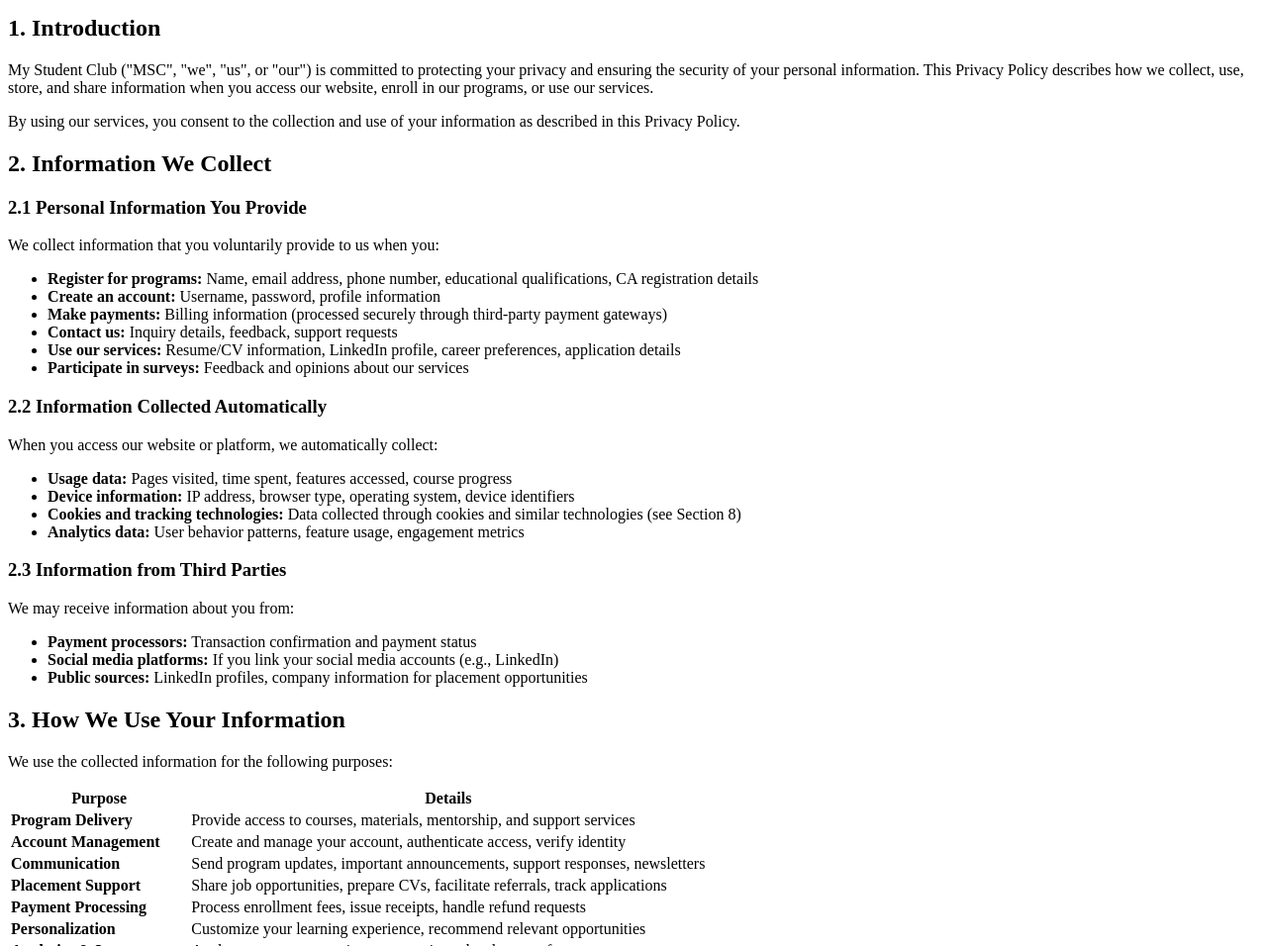
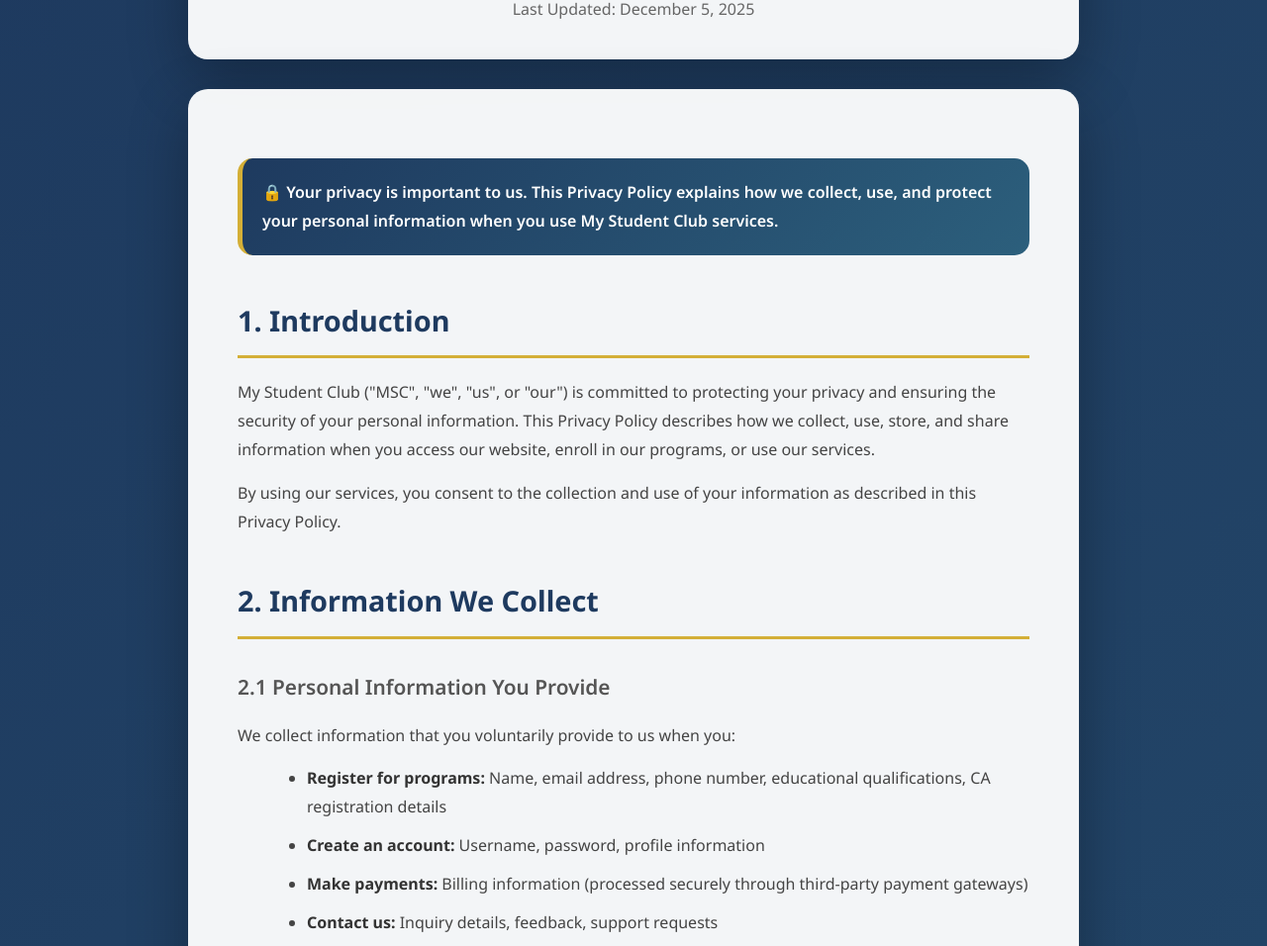
Before and after one commit to seenmttai/msc-courses, a plain HTML site: page privacy-policy.html in a window 1280 px wide. Shown: the part 138-1094 px from the top of the page at 99% size. Drawn offline with Linux system fonts and the light colour scheme.

```diff
--- a/privacy-policy.html
+++ b/privacy-policy.html
@@ -6,7 +6,165 @@
     <meta name="viewport" content="width=device-width, initial-scale=1.0">
     <title>Privacy Policy - My Student Club</title>
     <link rel="icon" type="image/png" href="https://mystudentclub.pages.dev/assets/icon-70x70.png">
+    <link rel="stylesheet" href="style.css">
+    <link
+        href="https://fonts.googleapis.com/css2?family=Noto+Sans:wght@400;600;700;800&family=Space+Mono:wght@400;700&display=swap"
+        rel="stylesheet">
     <style>
+        body {
+            background: linear-gradient(135deg, #1e3a5f 0%, #2c5f7c 100%);
+            min-height: 100vh;
+            padding: 0;
+            margin: 0;
+        }
+
+        .legal-container {
+            max-width: 900px;
+            margin: 0 auto;
+            padding: 40px 20px;
+        }
+
+        .legal-header {
+            background: rgba(255, 255, 255, 0.95);
+            border-radius: 20px;
+            padding: 40px;
+            margin-bottom: 30px;
+            box-shadow: 0 20px 60px rgba(0, 0, 0, 0.3);
+            backdrop-filter: blur(10px);
+            text-align: center;
+        }
+
+        .legal-header h1 {
+            font-size: 2.5rem;
+            color: #1e3a5f;
+            margin: 0 0 10px 0;
+            font-weight: 800;
+        }
+
+        .legal-header p {
+            color: #666;
+            font-size: 1rem;
+            margin: 0;
+        }
+
+        .legal-content {
+            background: rgba(255, 255, 255, 0.95);
+            border-radius: 20px;
+            padding: 50px;
+            box-shadow: 0 20px 60px rgba(0, 0, 0, 0.3);
+            backdrop-filter: blur(10px);
+            line-height: 1.8;
+        }
+
+        .legal-content h2 {
+            color: #1e3a5f;
+            font-size: 1.8rem;
+            margin: 40px 0 20px 0;
+            padding-bottom: 10px;
+            border-bottom: 3px solid #d4af37;
+            font-weight: 700;
+        }
+
+        .legal-content h2:first-child {
+            margin-top: 0;
+        }
+
+        .legal-content h3 {
+            color: #555;
+            font-size: 1.3rem;
+            margin: 30px 0 15px 0;
+            font-weight: 600;
+        }
+
+        .legal-content p {
+            color: #444;
+            margin: 15px 0;
+            font-size: 1rem;
+        }
+
+        .legal-content ul,
+        .legal-content ol {
+            color: #444;
+            margin: 15px 0 15px 30px;
+            font-size: 1rem;
+        }
+
+        .legal-content li {
+            margin: 10px 0;
+            line-height: 1.8;
+        }
+
+        .legal-content strong {
+            color: #333;
+            font-weight: 700;
+        }
+
+        .highlight {
+            color: #d4af37;
+            font-weight: 600;
+        }
+
+        .back-button {
+            display: inline-block;
+            margin: 30px auto;
+            padding: 15px 40px;
+            background: linear-gradient(135deg, #1e3a5f 0%, #2c5f7c 100%);
+            color: white;
+            text-decoration: none;
+            border-radius: 50px;
+            font-weight: 700;
+            box-shadow: 0 10px 30px rgba(30, 58, 95, 0.4);
+            transition: all 0.3s ease;
+            text-align: center;
+            display: block;
+            width: fit-content;
+            margin-left: auto;
+            margin-right: auto;
+        }
+
+        .back-button:hover {
+            transform: translateY(-3px);
+            box-shadow: 0 15px 40px rgba(212, 175, 55, 0.5);
+            background: linear-gradient(135deg, #2c5f7c 0%, #1e3a5f 100%);
+        }
+
+        .important-notice {
+            background: linear-gradient(135deg, #1e3a5f 0%, #2c5f7c 100%);
+            padding: 20px;
+            border-radius: 15px;
+            margin: 20px 0;
+            border-left: 5px solid #d4af37;
+        }
+
+        .important-notice p {
+            margin: 0;
+            color: white;
+            font-weight: 600;
+        }
+
+        .data-table {
+            width: 100%;
+            border-collapse: collapse;
+            margin: 20px 0;
+            background: white;
+            border-radius: 10px;
+            overflow: hidden;
+            box-shadow: 0 5px 15px rgba(0, 0, 0, 0.1);
+        }
+
+        .data-table th {
+            background: linear-gradient(135deg, #1e3a5f 0%, #2c5f7c 100%);
+            color: white;
+            padding: 15px;
+            text-align: left;
+            font-weight: 700;
+        }
+
+        .data-table td {
+            padding: 15px;
+            border-bottom: 1px solid #eee;
+        }
+
         .data-table tr:last-child td {
             border-bottom: none;
         }
```
